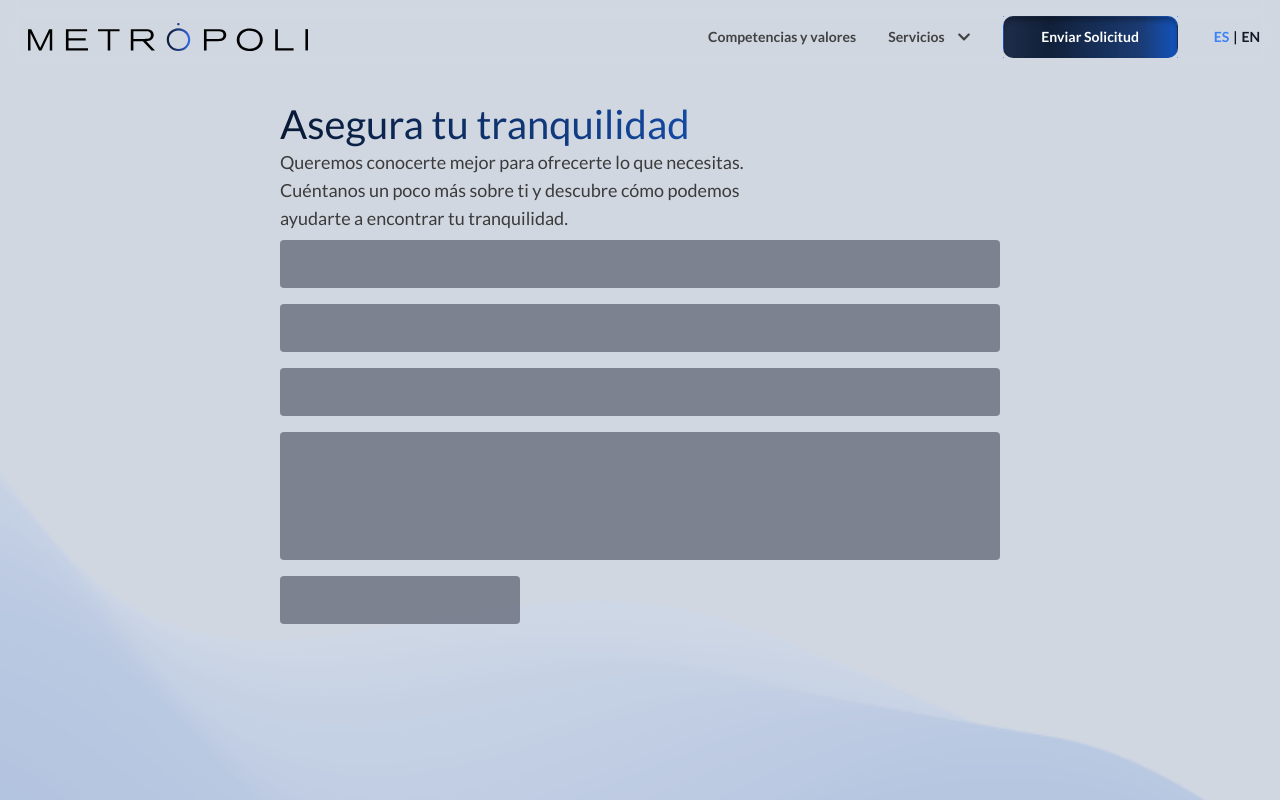
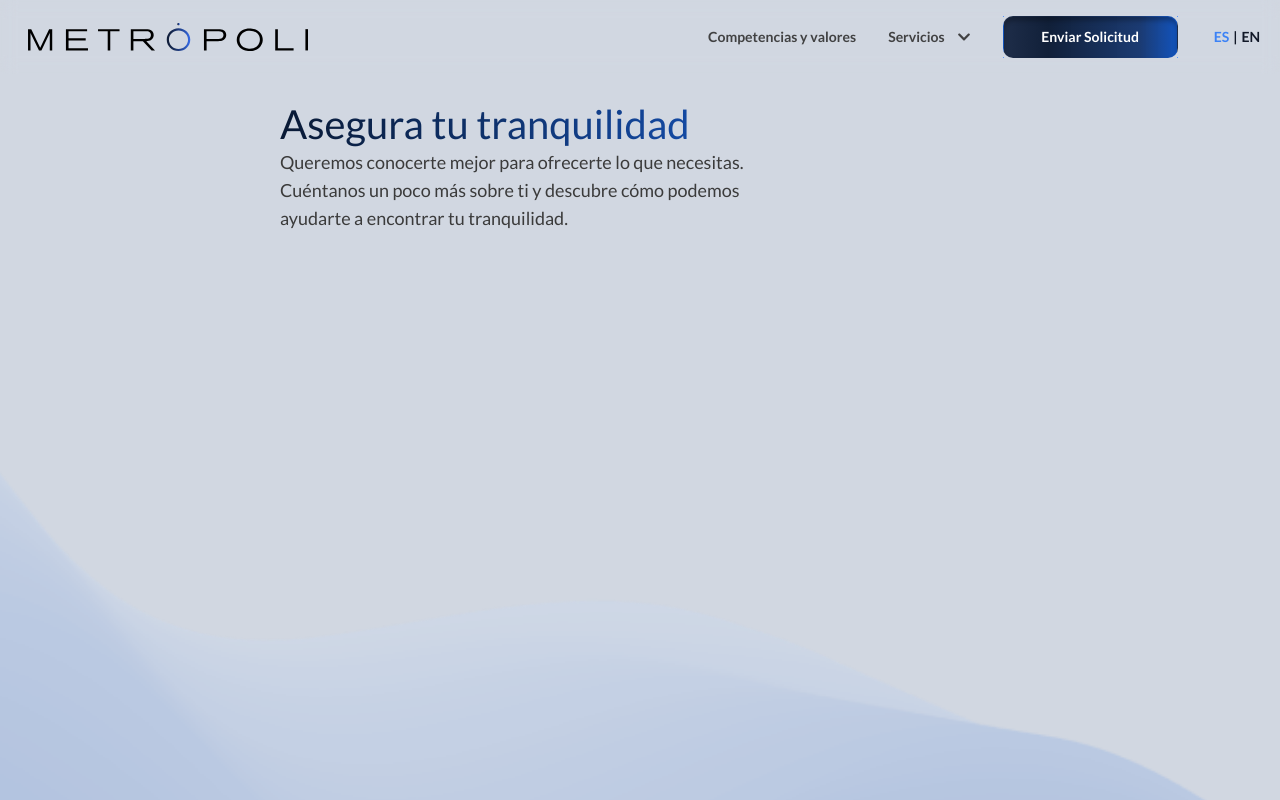
Before and after one commit to saulram/metropoli-web, a Next.js app: page /contact-us in a window 1280 px wide. Shown: the top 800 px of the page. Built offline with nearby package versions, Linux system fonts and the light colour scheme.

Commit message:
fix: update loading time

```diff
--- a/src/app/contact-us/page.tsx
+++ b/src/app/contact-us/page.tsx
@@ -20,11 +20,11 @@ const ContactPage: React.FC = () => {
             }
         }, 100);
 
-        // Limpiar el intervalo después de 10 segundos
+        // Mostrar el formulario después de 2 segundos sin importar si se detectó o no
         const timeout = setTimeout(() => {
             clearInterval(checkForm);
             setFormLoaded(true);
-        }, 10000);
+        }, 1200);
 
         return () => {
             clearInterval(checkForm);
```
